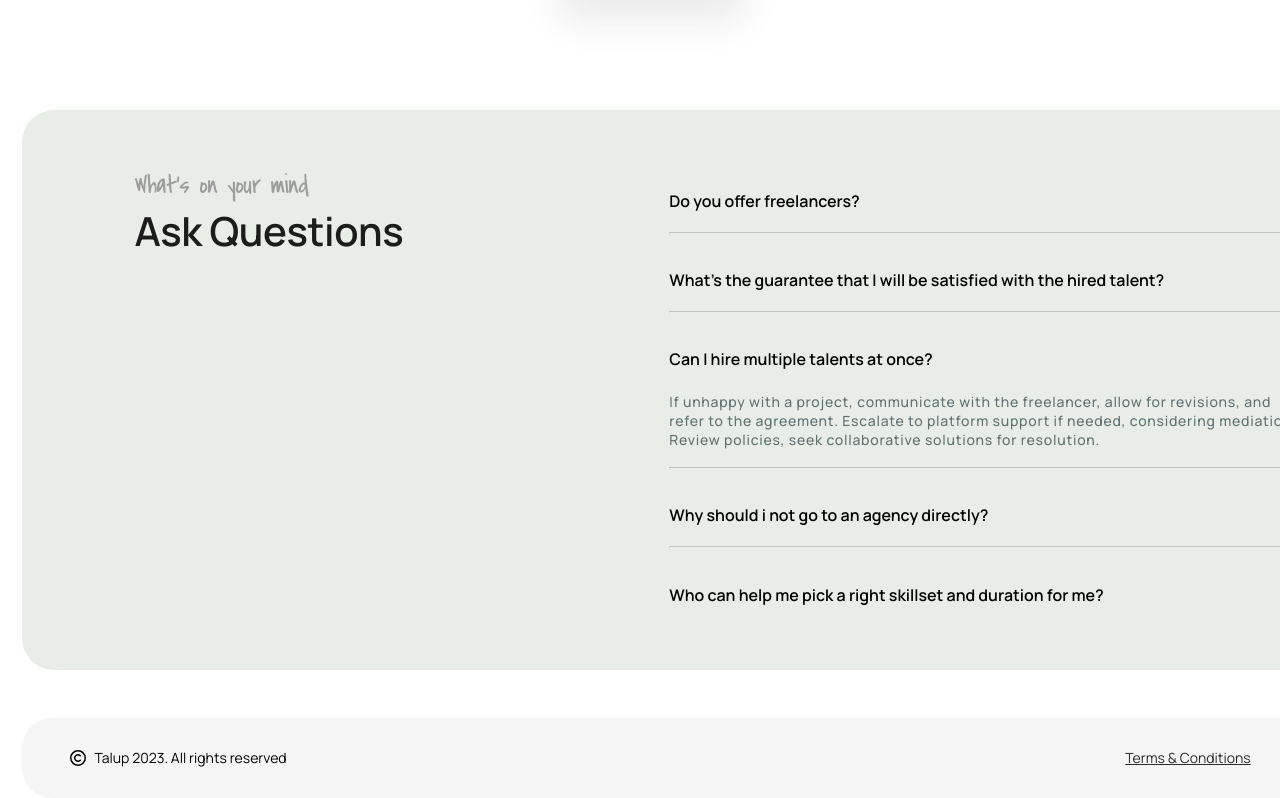
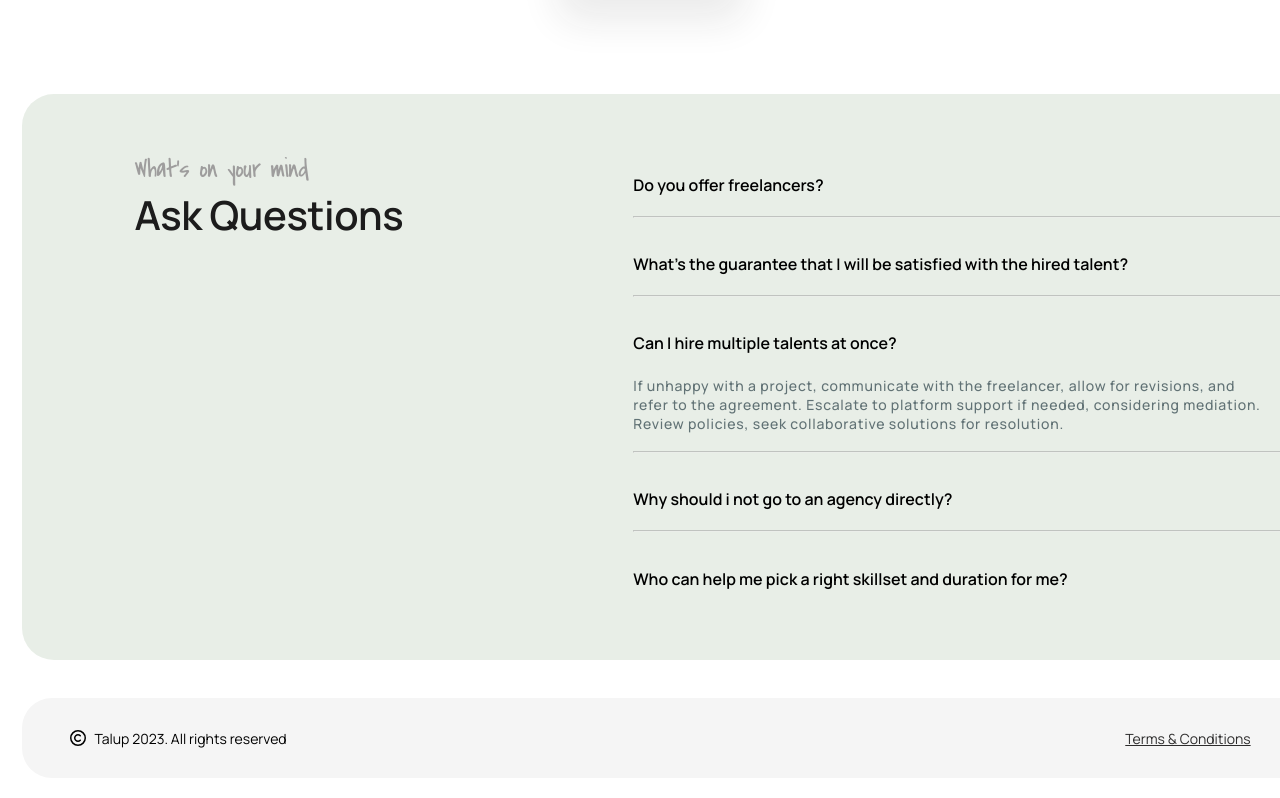
Before and after one commit to Ruchakhadatkar/Rucha-Khadatkar-Thence-ReactJS-Intern, a React (Create React App) app: page /#/ in a window 1280 px wide. Shown: the part 760-1558 px from the top of the page. Built offline with nearby package versions, Linux system fonts and the light colour scheme.

Commit message:
bugs fixed

```diff
--- a/src/components/AskQuestions/AskQuestions.css
+++ b/src/components/AskQuestions/AskQuestions.css
@@ -1,17 +1,19 @@
 .askQuestion-container {
   /* width: 1376px; */
-  /* height: 600px; */
+  height: 566px;
   margin: 2rem 1.4rem;
-  margin-bottom: 3rem;
+  margin-bottom: 2.4rem;
   gap: 0px;
   border-radius: 2rem;
-  /* opacity: 0px; */
   background: #e8eee7;
   display: flex;
   font-family: Manrope;
+  position: relative;
 }
 .left-side {
-  width: 46%;
+  width: 44%;
+  position: relative;
+  height: 480px;
 }
 .top-left {
   font-family: Covered By Your Grace;
@@ -35,10 +37,10 @@
   margin: 0 7rem;
 }
 .right-side {
-  width: 54%;
-  /* opacity: 0px; */
+  width: 56%;
   margin: 4rem;
   margin-bottom: 3rem;
+  margin-right: 5rem;
 }
 .question {
   display: flex;
@@ -65,7 +67,7 @@
 }
 .ques-ans {
   display: flex;
-  gap: 1rem;
+  gap: 2.9rem;
 }
 .ques-ans i {
   font-size: 14px;
--- a/src/components/AskQuestions/AskQuestions.js
+++ b/src/components/AskQuestions/AskQuestions.js
@@ -9,7 +9,14 @@ const AskQuestions = () => {
       <div className="left-side">
         <p className="top-left">What's on your mind</p>
         <p className="heading-left">Ask Questions</p>
-        <div className="arrow-container"></div>
+        <div className="arrow-container">
+          {/* <i className="first-vector">
+            < TbCurrencyLeu className="vector" />
+          </i>
+          <i>
+            <FaWindowMinimize  className="union" />
+          </i> */}
+        </div>
       </div>
       <div className="right-side">
         <div className="question">
--- a/src/components/Footer/Footer.css
+++ b/src/components/Footer/Footer.css
@@ -4,7 +4,6 @@ footer {
   border-radius: 30px;
   display: flex;
   justify-content: space-between;
-  /* opacity: 0px; */
   background: #f5f5f5;
   margin: 0 1.4rem;
   text-align: center;
--- a/src/components/Hero/HeroSection.css
+++ b/src/components/Hero/HeroSection.css
@@ -1,5 +1,5 @@
 .hero-container {
-  margin: 5rem 8rem;
+  margin: 4rem 8rem;
   /* border: 1px solid black; */
   font-family: Manrope;
 }
@@ -37,7 +37,6 @@
   margin-left: 14rem;
   z-index: 1;
 }
-
 .box-percent {
   /* border: 1px solid red; */
   position: absolute;
@@ -193,13 +192,13 @@
   margin: 4.6rem 0;
   cursor: pointer;
 }
-.explore-btn:hover{
-  background-color: #4E4E4E;
+.explore-btn:hover {
+  background-color: #4e4e4e;
 }
 .explore-btn i {
   margin-top: 8px;
   font-size: 18px;
 }
-.gray-dot:hover{
-  color: #CAD0CB;
+.gray-dot:hover {
+  color: #cad0cb;
 }
--- a/src/components/Navbar/Navbar.css
+++ b/src/components/Navbar/Navbar.css
@@ -10,28 +10,22 @@
   margin-top: 1.4rem;
   gap: 55rem;
 }
-
 .brand-name {
   width: 127.94px;
   height: 47.39px;
-  /* opacity: 0px; */
 }
-
 .brand-name img {
   /* width: 121px; */
   height: 24px;
-  /* opacity: 0px; */
   color: black;
   padding-top: 0.6rem;
   margin-left: 1.2rem;
 }
-
 .button-list {
   display: flex;
   gap: 0.5rem;
   margin-left: 3rem;
 }
-
 .get-projects-btn {
   border: 1px solid #eaeaea;
   font-family: Manrope;
--- a/src/pages/Home/Homepage.css
+++ b/src/pages/Home/Homepage.css
@@ -2,7 +2,6 @@
   width: 1440px;
   height: 800px;
   gap: 0px;
-  /* opacity: 0px; */
   background: #fff;
   /* border: 1px solid black; */
   font-family: Manrope;
```
